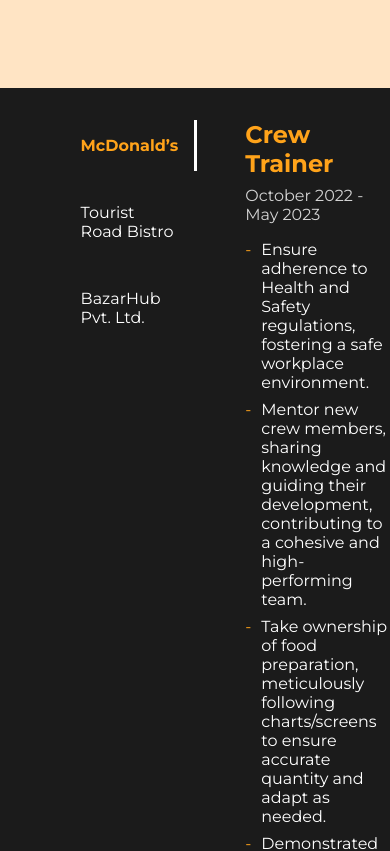
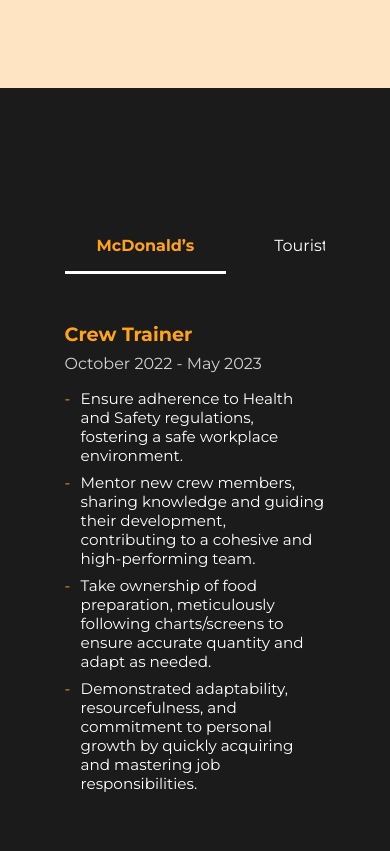
Before and after one commit to Gurung-Manish/Portfolio, a React (Create React App) app: page / in a window 390 px wide. Shown: the part 1600-2451 px from the top of the page. Built offline with nearby package versions, Linux system fonts and the light colour scheme; a web font is replaced by a local one.

Commit message:
finish for experience

```diff
--- a/src/containers/Experience/Experience.css
+++ b/src/containers/Experience/Experience.css
@@ -1,5 +1,6 @@
+/* General Experience Styles */
 .experience {
-  background-color: var(--color-bg-black); /* Temporary background color */
+  background-color: var(--color-bg-black);
   min-height: 100vh;
   color: white;
   padding: 2rem;
@@ -12,8 +13,11 @@
   display: flex;
   width: 80%;
   margin: 2rem auto;
-  max-width: 1000px; /* Optional: Limit container width */
-  margin: auto; /* Center horizontally */
+  max-width: 1000px;
+  margin: auto;
+  flex-direction: row;
+  align-items: flex-start;
+  gap: 2rem; /* Add space between sidebar and content */
 }
 
 .experience__sidebar {
@@ -21,14 +25,20 @@
   display: flex;
   flex-direction: column;
   gap: 1rem;
-  align-items: end;
+  align-items: flex-end;
+  overflow-x: auto; /* Make the sidebar scrollable horizontally */
+  white-space: nowrap; /* Prevent wrapping */
 }
-
+.experience__separator {
+  width: 2;
+  height: 70vh;
+}
 .experience__company {
   cursor: pointer;
   padding: 1rem;
   border-right: 3px solid transparent;
   transition: border-color 0.3s ease, color 0.3s ease;
+  white-space: nowrap; /* Prevent text wrapping */
 }
 
 .experience__company:hover,
@@ -68,11 +78,67 @@
 .experience__description li {
   margin-bottom: 0.5rem;
   position: relative;
-  padding-left: 1rem; /* Add space for custom bullet */
+  padding-left: 1rem;
 }
+
 .experience__description li::before {
-  content: "-"; /* Custom bullet point */
+  content: "-";
   position: absolute;
   left: 0;
-  color: var(--color-primary-orange); /* Bullet color */
+  color: var(--color-primary-orange);
 }
+
+/* Mobile and Tablet Layout Adjustments */
+@media (max-width: 1024px) {
+  .experience__container {
+    flex-direction: column;
+    padding: 0; /* Remove side padding */
+  }
+
+  .experience__sidebar {
+    flex-direction: row;
+    width: 100%;
+    justify-content: flex-start;
+    margin-bottom: 1rem;
+    overflow-x: auto; /* Make the sidebar scrollable horizontally */
+    -webkit-overflow-scrolling: touch; /* Enable smooth scrolling on iOS */
+  }
+
+  .experience__company {
+    padding: 1rem 2rem;
+    border-right: none;
+    border-bottom: 3px solid transparent; /* Create the horizontal dashed line */
+  }
+
+  .experience__company:hover,
+  .experience__company--active {
+    font-weight: bold;
+    color: var(--color-primary-orange);
+    border-color: white;
+  }
+
+  .experience__separator {
+    display: none; /* Hide vertical separator */
+  }
+
+  .experience__details {
+    width: 100%;
+  }
+
+  .experience__title {
+    font-size: 1.2rem;
+  }
+
+  .experience__dates {
+    font-size: 1rem;
+  }
+
+  .experience__description li {
+    font-size: 0.95rem;
+  }
+
+  .experience__description li::before {
+    content: "-"; /* Maintain the dash bullet for mobile */
+    color: var(--color-primary-orange);
+  }
+}
```
